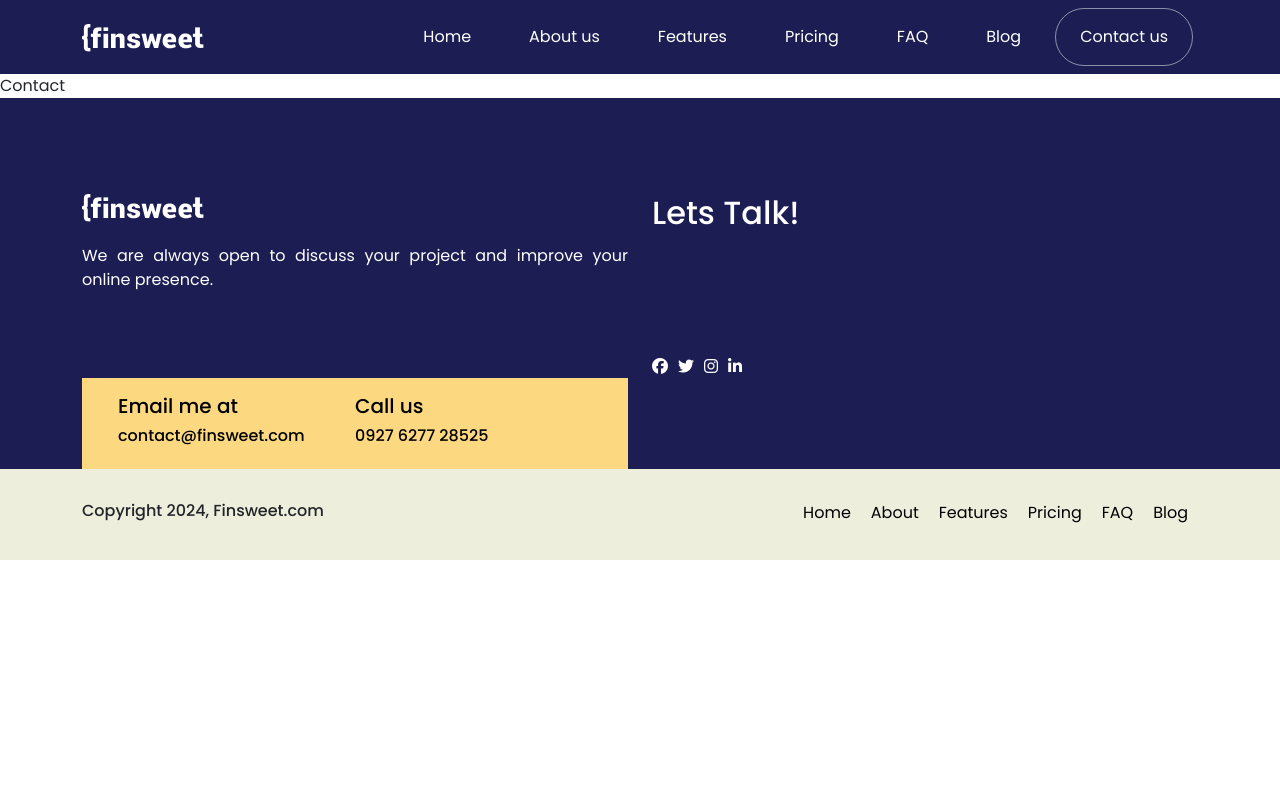
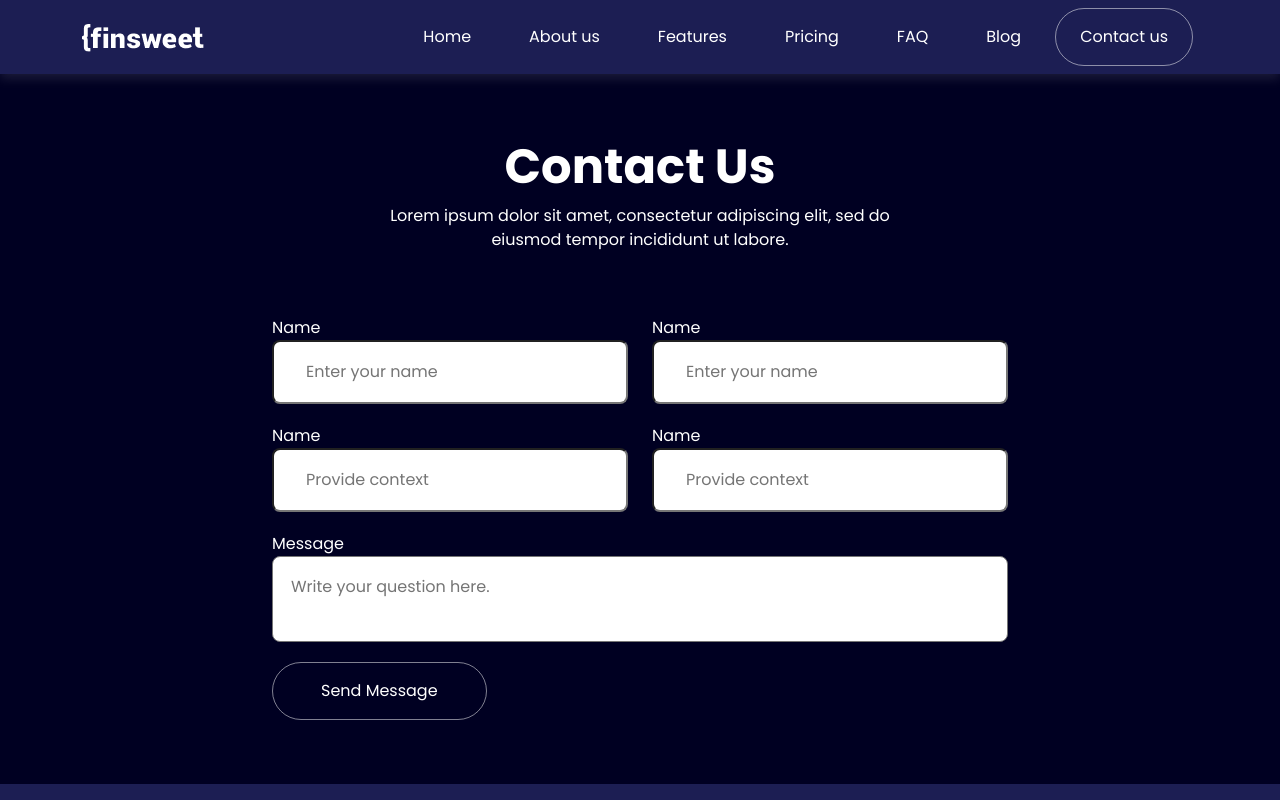
Before and after one commit to ParosRangsha/finsweet, a React (Vite) app: page /contact in a window 1280 px wide. Shown: the top 800 px of the page. Built offline with nearby package versions, Linux system fonts and the light colour scheme.

Commit message:
Contact design kora hoyeche

```diff
--- a/src/App.jsx
+++ b/src/App.jsx
@@ -11,6 +11,7 @@ import Blog from './pages/Blog/Blog';
 import Faq from './pages/Faq/Faq';
 import Pricing from './pages/Pricing/Pricing';
 import Contact from './pages/Contact/Contact';
+import Message from './popup/Message';
 
 function App() {
   let multipage = createBrowserRouter(createRoutesFromElements(
@@ -22,6 +23,7 @@ function App() {
       <Route path='/faq' element={<Faq/>}></Route>
       <Route path='/blog' element={<Blog/>}></Route>
       <Route path='/contact' element={<Contact/>}></Route>
+      <Route path='/message' element={<Message/>}></Route>
     </Route>
   ))
 
--- a/src/pages/Contact/Contact.jsx
+++ b/src/pages/Contact/Contact.jsx
@@ -1,9 +1,65 @@
 import React from 'react'
 import './contact.css'
+import { Col, Container, Row } from 'react-bootstrap'
+import MyBtn from '../../reuse/MyBtn'
 
 const Contact = () => {
   return (
-    <div>Contact</div>
+    <div className="contact">
+      <Container>
+        <Row>
+          <Col lg={{span:6, offset:3}}>
+            <h2>Contact Us</h2>
+          </Col>
+          <Col lg={{span:6, offset:3}}>
+            <p>Lorem ipsum dolor sit amet, consectetur adipiscing elit, sed do eiusmod tempor incididunt ut labore.</p>
+          </Col>
+        </Row>
+        <Row className='myItem'>
+          <Col lg={{span:8, offset:2}}>
+            <form action="post">
+              <Row>
+                <Col lg={6}>
+                  <label htmlFor="inpName">Name</label>
+                  <input type="text" placeholder='Enter your name' id='inpName'/>
+                </Col>
+                <Col lg={6}>
+                  <label htmlFor="inpEmail">Name</label>
+                  <input type="mail" placeholder='Enter your name' id='inpEmail'/>
+                </Col>
+              </Row>
+            </form>
+          </Col>
+        </Row>
+        <Row className='myItem'>
+          <Col lg={{span:8, offset:2}}>
+            <form action="post">
+              <Row>
+                <Col lg={6}>
+                  <label htmlFor="inpContext">Name</label>
+                  <input type="text" placeholder='Provide context' id='inpContext'/>
+                </Col>
+                <Col lg={6}>
+                  <label htmlFor="inpSubject">Name</label>
+                  <input type="text" placeholder='Provide context' id='inpSubject'/>
+                </Col>
+              </Row>
+            </form>
+          </Col>
+        </Row>
+        <Row>
+          <Col lg={{span:8, offset:2}}>
+            <lablel htmlFor="myMessage">Message</lablel>
+            <textarea placeholder='Write your question here.'></textarea>
+          </Col>
+        </Row>
+        <Row>
+          <Col lg={{span:8, offset:2}}>
+            <MyBtn link="/message" caption="Send Message"/>
+          </Col>
+        </Row>
+      </Container>
+    </div>
   )
 }
 
--- a/src/pages/Contact/contact.css
+++ b/src/pages/Contact/contact.css
@@ -0,0 +1,34 @@
+.contact{
+    padding: 64px 0;
+    background-color: #002;
+    color: #fff;
+}
+.contact .myItem{
+    margin-bottom: 20px
+}
+.contact h2{
+    font-size: 48px;
+    font-weight: 700;
+    text-align: center;
+}
+.contact p{
+    text-align: center;
+    padding-bottom: 64px;
+}
+.contact lable{
+    display: block;
+}
+.contact input{
+    width: 100%;
+    padding: 18px 32px;
+    border-radius: 8px
+}
+.contact textarea{
+    display: block;
+    width: 100%;
+    padding: 18px;
+    border-radius: 8px;
+    min-width: 200px;
+    resize: none;
+    margin-bottom: 20px;
+}
--- /dev/null
+++ b/src/popup/Message.jsx
@@ -0,0 +1,9 @@
+import React from 'react'
+
+const Message = () => {
+  return (
+    <h2 style={{textAlign:'center', margin: '200px 0'}}>Message send successfuly!</h2>
+  )
+}
+
+export default Message
```
